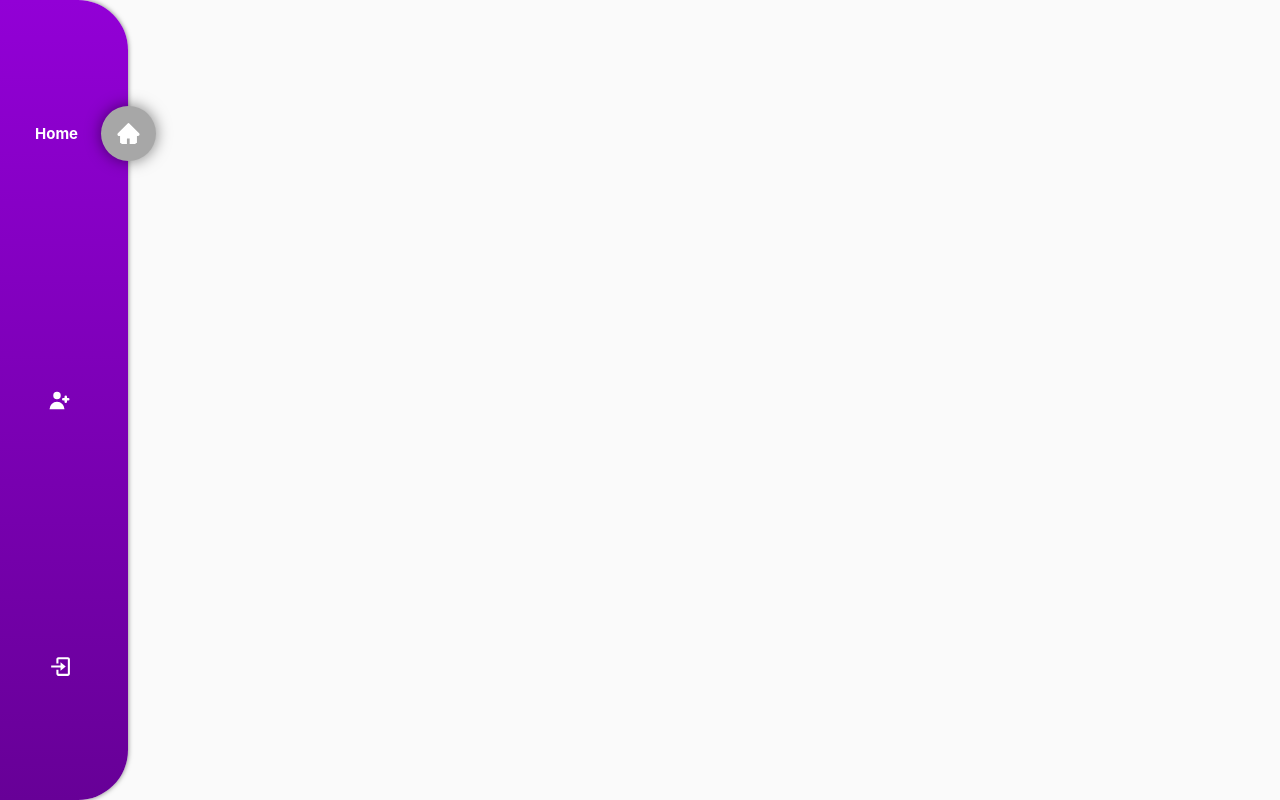
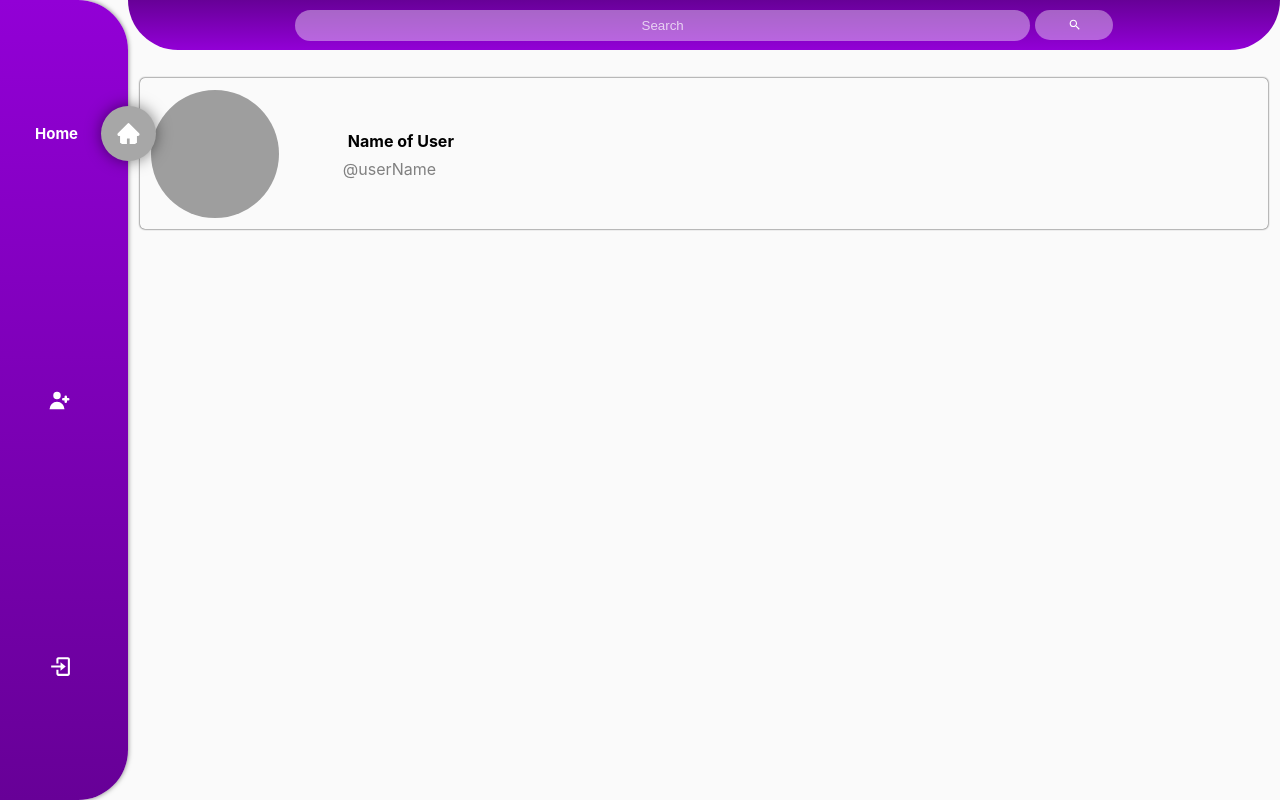
Before and after one commit to Majeed99/FINAL_PROJECT, a React (Create React App) app in the folder frontend/: page /Search in a window 1280 px wide. Before the commit this address had no page. Built offline with nearby package versions, Linux system fonts and the light colour scheme; grey boxes are pictures that could not be loaded.

Commit message:
add search page with style

```diff
--- a/frontend/src/App.js
+++ b/frontend/src/App.js
@@ -10,6 +10,7 @@ import TimeLine from "./pages/TimeLine";
 import Profile from "./pages/Profile";
 import Friends from "./pages/Friends";
 import EditProfile from "./pages/EditProfile";
+import Search from "./pages/Search";
 import AOS from "aos";
 import { useEffect } from "react";
 import "aos/dist/aos.css";
@@ -35,6 +36,7 @@ function App() {
               <Route exact path="/Profile" element={<Profile />} />
               <Route exact path="/Friends" element={<Friends />} />
               <Route exact path="/EditProfile" element={<EditProfile />} />
+              <Route exact path="/Search" element={<Search />} />
             </Routes>
           </div>
         </BrowserRouter>
--- a/frontend/src/components/NavBar.js
+++ b/frontend/src/components/NavBar.js
@@ -10,6 +10,7 @@ import { BiLogIn } from "react-icons/bi";
 import { MdTimeline } from "react-icons/md";
 import { GrLogout } from "react-icons/gr";
 import { FaUser } from "react-icons/fa";
+import { BiSearchAlt } from "react-icons/bi";
 
 function NavBar() {
   const navigate = useNavigate();
@@ -113,6 +114,20 @@ function NavBar() {
           <p className="navBar__text "> Profile</p>
         </Link>
       ) : null}
+      {auth ? (
+        <Link
+          to="/Search"
+          className="navBar__links"
+          onClick={(e) => {
+            e.preventDefault();
+            activeClass(e);
+            navigate("/Search");
+          }}
+        >
+          <BiSearchAlt className="Link__Icons" />
+          <p className="navBar__text "> Search</p>
+        </Link>
+      ) : null}
 
       {auth ? (
         <Link
--- a/frontend/src/pages/EditProfile.js
+++ b/frontend/src/pages/EditProfile.js
@@ -90,6 +90,7 @@ function EditProfile() {
         />
         <br />
         <label>Avatar</label>
+        <img className="avatar__edit" src={UserData.avatar} alt="" />
         <input
           type="file"
           onChange={async (e) => {
@@ -100,6 +101,7 @@ function EditProfile() {
         />
         <br />
         <label>Header</label>
+        <img className="header__edit" src={UserData.header} alt="" />
         <input
           type="file"
           onChange={async (e) => {
@@ -110,7 +112,7 @@ function EditProfile() {
         />
         <br />
         <button className="edit_profile_button" type="submit">
-          Submit
+          Update
         </button>
       </form>
     </div>
--- /dev/null
+++ b/frontend/src/pages/Search.js
@@ -0,0 +1,40 @@
+import "../styles/Search-style.css";
+import { IoMdSearch } from "react-icons/io";
+import { useNavigate } from "react-router-dom";
+
+function Search() {
+  const navigate = useNavigate();
+
+  return (
+    <div>
+      <div className="search__header">
+        <form className="searchForm">
+          <input className="search__input" type="text" placeholder="Search" />
+          <button type="submit" className="search__button">
+            <IoMdSearch fill="white" />
+          </button>
+        </form>
+      </div>
+
+      <div className="page">
+        <div
+          className="friend__Card"
+          onClick={() => {
+            navigate("/user/");
+          }}
+        >
+          <img
+            src="https://pbs.twimg.com/profile_images/1173367116562685954/k-MYyrws_400x400.jpg"
+            alt=""
+          />
+          <div className="user__names">
+            <b>Name of User</b>
+            <p>@userName</p>
+          </div>
+        </div>
+      </div>
+    </div>
+  );
+}
+
+export default Search;
--- /dev/null
+++ b/frontend/src/styles/Search-style.css
@@ -0,0 +1,82 @@
+.search__header {
+  background-image: linear-gradient(
+    to bottom,
+    rgb(103, 0, 151),
+    rgb(146, 0, 214)
+  );
+  color: white;
+  height: 50px;
+  display: flex;
+  align-items: center;
+  justify-content: center;
+  font-size: 20px;
+  border-radius: 0 0 50px 50px;
+  position: sticky;
+  top: 0;
+  width: 100%;
+}
+.searchForm {
+  display: flex;
+  align-items: center;
+  max-height: 30px;
+}
+.search__input {
+  border-radius: 50px;
+  width: 60vw;
+  outline: none;
+  border: 0;
+  min-height: 100%;
+  background-color: rgba(255, 255, 255, 0.397);
+  padding: 0.6em;
+}
+.search__input::placeholder {
+  color: rgba(255, 255, 255, 0.705);
+  text-align: center;
+}
+.search__button {
+  display: flex;
+  justify-content: center;
+  align-items: center;
+  width: 10%;
+  height: 100%;
+  border-radius: 50px;
+  padding: 0;
+  border: 0;
+  background-color: rgba(255, 255, 255, 0.384);
+  margin-left: 5px;
+  padding: 0.6em;
+}
+
+.friend__Card {
+  cursor: pointer;
+  display: flex;
+  padding: 1%;
+  align-items: center;
+  border: 0px solid grey;
+  box-shadow: 0 0 2px black;
+  margin: 1.5% 0;
+  border-radius: 5px;
+}
+.friend__Card:hover {
+  background-color: rgb(230, 230, 230);
+  border-radius: 5px;
+}
+.friend__Card img {
+  border-radius: 50%;
+  width: 10vw;
+  height: 10vw;
+}
+.friend__Card b {
+  padding: 5px;
+}
+
+.user__names {
+  display: flex;
+  flex-direction: column;
+  justify-content: center;
+  padding-left: 5vw;
+}
+.user__names p {
+  margin: 0.2em 0;
+  color: gray;
+}
--- a/frontend/src/styles/SignUp-style.css
+++ b/frontend/src/styles/SignUp-style.css
@@ -82,6 +82,15 @@
   border-radius: 50px;
   color: rgb(255, 255, 255);
 }
+.avatar__edit {
+  border-radius: 500px;
+  width: 15vw;
+  height: 15vw;
+}
+.header__edit {
+  width: 100%;
+  height: 25vh;
+}
 @media screen and (max-width: 550px) {
   .Check_package {
     flex-direction: column;
```
